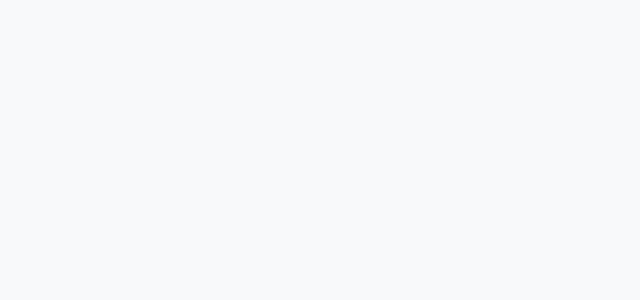
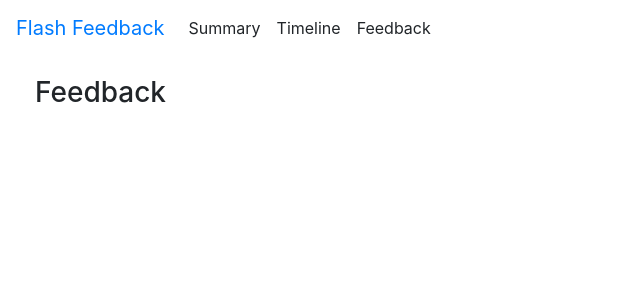
Before and after one commit to teamhackarama/hackarama, an Angular app in the folder web/: page /feedback in a window 1280 px wide. Before the commit this address led to /. Shown: the top 300 px of the page, without its empty margins (0-640 px from the left). Built offline with nearby package versions, Linux system fonts and the light colour scheme.

Commit message:
Add other pages Feedback and Timeline

```diff
--- a/web/src/_variables.scss
+++ b/web/src/_variables.scss
@@ -1,5 +1,3 @@
 // @import "./node_modules/bootstrap/scss/functions";
 // @import "./node_modules/bootstrap/scss/variables";
 // @import "./node_modules/bootstrap/scss/mixins";
-
-$body-bg: #f8f9fa;
--- /dev/null
+++ b/web/src/app/pages/feedback/feedback.component.html
@@ -0,0 +1 @@
+<h3>Feedback</h3>
--- /dev/null
+++ b/web/src/app/pages/feedback/feedback.component.ts
@@ -0,0 +1,14 @@
+import { Component, OnInit } from '@angular/core';
+import { ApiService } from '../../core/services/api.service';
+import { HttpParams } from '@angular/common/http';
+
+@Component({
+  templateUrl: './feedback.component.html',
+  styles: [':host { width: 100%; }']
+})
+export class FeedbackComponent implements OnInit {
+  constructor(private apiService: ApiService) { }
+
+  ngOnInit(): void {
+  }
+}
--- a/web/src/app/pages/pages.module.ts
+++ b/web/src/app/pages/pages.module.ts
@@ -5,12 +5,16 @@ import { SummaryModule } from './summary/summary.module';
 import { PagesRoutingModule } from './pages-routing.module';
 
 import { PagesComponent } from './pages.component';
+import { FeedbackModule } from './feedback/feedback.module';
+import { TimelineModule } from './timeline/timeline.module';
 
 @NgModule({
   imports: [
     PagesRoutingModule,
     SummaryModule,
-    ThemeModule
+    ThemeModule,
+    FeedbackModule,
+    TimelineModule
   ],
   declarations: [PagesComponent]
 })
--- /dev/null
+++ b/web/src/app/pages/timeline/timeline.component.html
@@ -0,0 +1 @@
+<h3>Timeline</h3>
--- /dev/null
+++ b/web/src/app/pages/timeline/timeline.component.ts
@@ -0,0 +1,14 @@
+import { Component, OnInit } from '@angular/core';
+import { ApiService } from '../../core/services/api.service';
+import { HttpParams } from '@angular/common/http';
+
+@Component({
+  templateUrl: './timeline.component.html',
+  styles: [':host { width: 100%; }']
+})
+export class TimelineComponent implements OnInit {
+  constructor(private apiService: ApiService) { }
+
+  ngOnInit(): void {
+  }
+}
--- a/web/src/app/theme/components/header/header.component.html
+++ b/web/src/app/theme/components/header/header.component.html
@@ -1,10 +1,16 @@
-<nav class="navbar navbar-expand navbar-light bg-light">
+<nav class="navbar navbar-expand">
     <a class="navbar-brand" routerLink="/">Flash Feedback</a>
     <div class="navbar-collapse collapse">
       <ul class="navbar-nav">
         <li class="nav-item" [routerLink]='["/summary"]' [routerLinkActive]='["active"]' [routerLinkActiveOptions]='{ exact: true }'>
           <div class="nav-link">Summary</div>
         </li>
+        <li class="nav-item" [routerLink]='["/timeline"]' [routerLinkActive]='["active"]' [routerLinkActiveOptions]='{ exact: true }'>
+          <div class="nav-link">Timeline</div>
+        </li>
+        <li class="nav-item" [routerLink]='["/feedback"]' [routerLinkActive]='["active"]' [routerLinkActiveOptions]='{ exact: true }'>
+          <div class="nav-link">Feedback</div>
+        </li>
       </ul>
     </div>
   </nav>
```
Also changed, not shown: web/src/app/pages/feedback/feedback.module.ts (added, +15 -0 lines), web/src/app/pages/pages-routing.module.ts (+10 -0 lines), web/src/app/pages/timeline/timeline.module.ts (added, +15 -0 lines).
